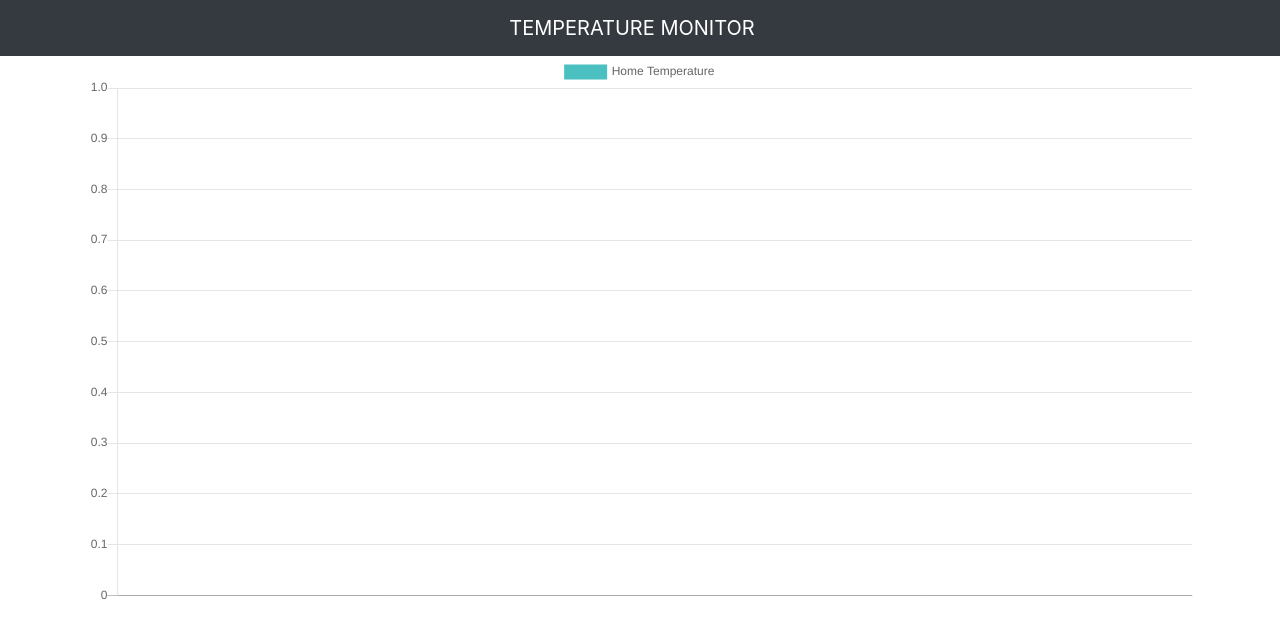
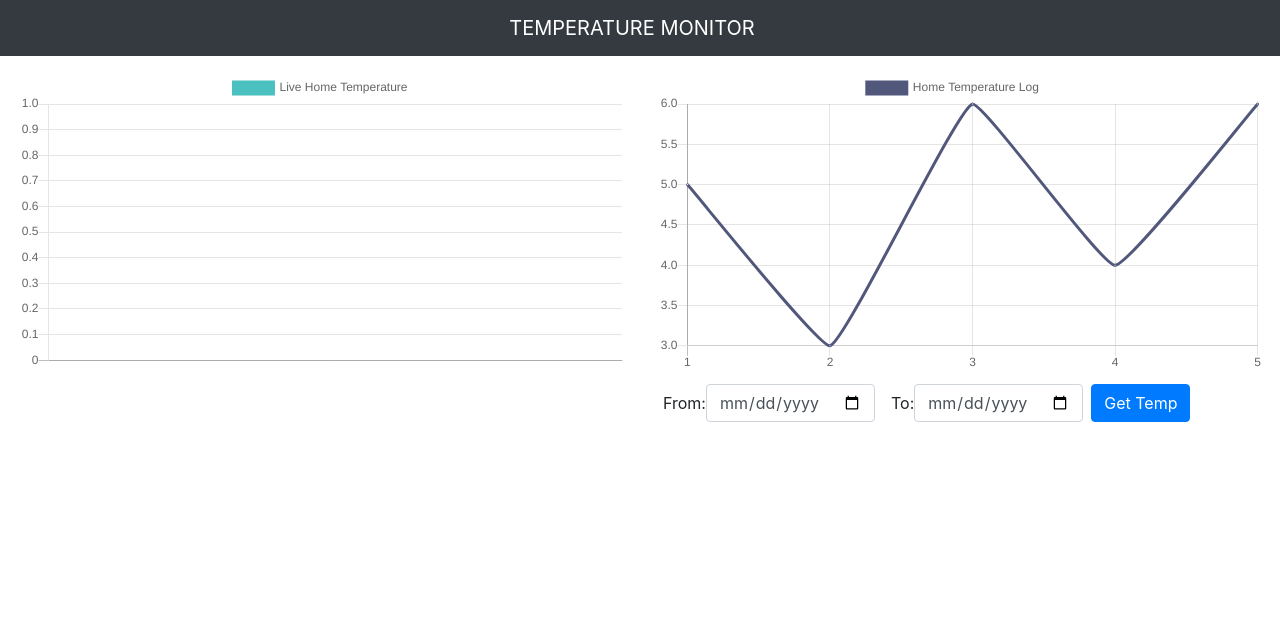
Before and after one commit to jehielmartinez/temp-logger, a React (Create React App) app in the folder client/: page / in a window 1280 px wide. Shown: the top 638 px of the page. Built offline with nearby package versions, Linux system fonts and the light colour scheme; no server answers.

Commit message:
log-chart added

```diff
--- a/client/src/components/App.js
+++ b/client/src/components/App.js
@@ -3,6 +3,8 @@ import Header from "./Header";
 import socketIOClient from "socket.io-client";
 import LiveChart from "./LiveChart";
 import moment from "moment";
+import Chart from "./Chart";
+import Form from "./Form";
 
 class App extends Component {
   state = {
@@ -43,13 +45,18 @@ class App extends Component {
     return (
       <div>
         <Header title="TEMPERATURE MONITOR" />
-        <div className="container">
+        <div className="m-3">
           <div className="row">
             <div className="col sm">
             <LiveChart
             data = {this.state.data}
             labels = {this.state.labels}
             />
+            </div>
+            <div className="col sm">
+            <Chart
+            />
+            <Form/>
             </div>
           </div>
         </div>
--- /dev/null
+++ b/client/src/components/Chart.js
@@ -0,0 +1,41 @@
+import React, { Component } from 'react';
+import {Line} from 'react-chartjs-2';
+
+class Chart extends Component {
+    render() {
+        let data = {
+            labels: [1,2,3,4,5],
+            datasets: [
+              {
+                label: 'Home Temperature Log    ',
+                fill: false,
+                lineTension: 0.1,
+                backgroundColor: 'rgba(82,88,124,0.6)',
+                borderColor: 'rgba(82,88,124,1)',
+                borderCapStyle: 'butt',
+                borderDash: [],
+                borderDashOffset: 0.0,
+                borderJoinStyle: 'miter',
+                pointBorderColor: 'rgba(82,88,124,1)',
+                pointBackgroundColor: '#fff',
+                pointBorderWidth: 1,
+                pointHoverRadius: 5,
+                pointHoverBackgroundColor: 'rgba(82,88,124,1)',
+                pointHoverBorderColor: 'rgba(220,220,220,1)',
+                pointHoverBorderWidth: 2,
+                pointRadius: 1,
+                pointHitRadius: 10,
+                data: [5,3,6,4,6]
+              }
+            ]
+          };
+        return (
+            <Line
+        data = {data}
+        redraw = {true}
+     />
+        );
+    }
+}
+
+export default Chart;
--- /dev/null
+++ b/client/src/components/Form.js
@@ -0,0 +1,24 @@
+import React, { Component } from 'react';
+
+class Form extends Component {
+
+    render() {
+        return (
+            <form className="form-inline">
+
+                <div className="form-group m-2">
+                    <label className="">From: </label>
+                    <input type="date" className="form-control"/>
+                </div>
+                <div className="form-group m-2">
+                    <label className="">To: </label>
+                    <input type="date" className="form-control"/>
+                </div>
+                <button type="submit" class="btn btn-primary">Get Temp</button>
+
+            </form>
+        );
+    }
+}
+
+export default Form;
--- a/client/src/components/LiveChart.js
+++ b/client/src/components/LiveChart.js
@@ -15,7 +15,7 @@ class LiveChart extends Component {
         labels: this.props.labels,
         datasets: [
           {
-            label: 'Home Temperature',
+            label: 'Live Home Temperature',
             fill: false,
             lineTension: 0.1,
             backgroundColor: 'rgba(75,192,192,0.4)',
```
